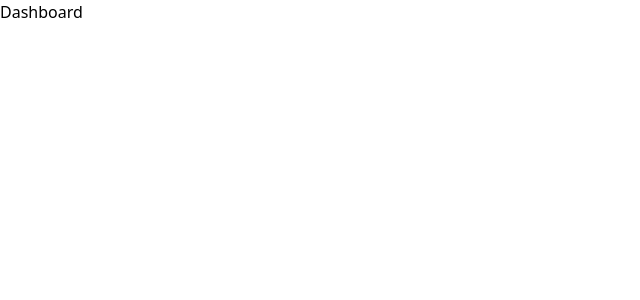
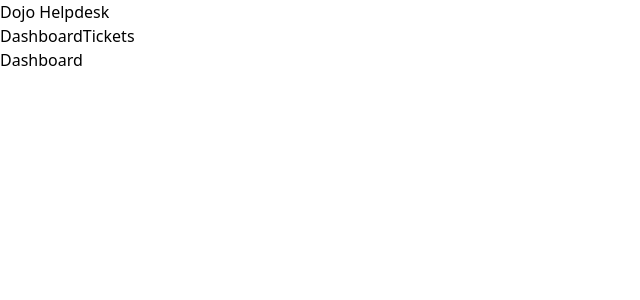
Before and after one commit to andrews1022/demo-nextjs-13-json-server, a Next.js app: page / in a window 1280 px wide. Shown: the top 300 px of the page, without its empty margins (0-640 px from the left). Built offline with nearby package versions, Linux system fonts and the light colour scheme.

Commit message:
created Navbar component and updated layout file a bit

```diff
--- /dev/null
+++ b/app/components/Navbar.tsx
@@ -0,0 +1,13 @@
+import Link from "next/link";
+
+const Navbar = () => {
+  return (
+    <nav>
+      <h1>Dojo Helpdesk</h1>
+      <Link href="/">Dashboard</Link>
+      <Link href="/tickets">Tickets</Link>
+    </nav>
+  );
+};
+
+export default Navbar;
--- a/app/layout.tsx
+++ b/app/layout.tsx
@@ -1,12 +1,15 @@
+// components
+import Navbar from "./components/Navbar";
+
+// types
+import type { Metadata } from "next";
+
+// styles
 import "./globals.css";
-import type { Metadata } from "next";
-import { Inter } from "next/font/google";
-
-const inter = Inter({ subsets: ["latin"] });
 
 export const metadata: Metadata = {
-  title: "Create Next App",
-  description: "Generated by create next app"
+  description: "Generated by create next app",
+  title: "Create Next App"
 };
 
 type RootLayoutProps = {
@@ -16,7 +19,11 @@
 const RootLayout = ({ children }: RootLayoutProps) => {
   return (
     <html lang="en">
-      <body>{children}</body>
+      <body>
+        <Navbar />
+
+        {children}
+      </body>
     </html>
   );
 };
```
